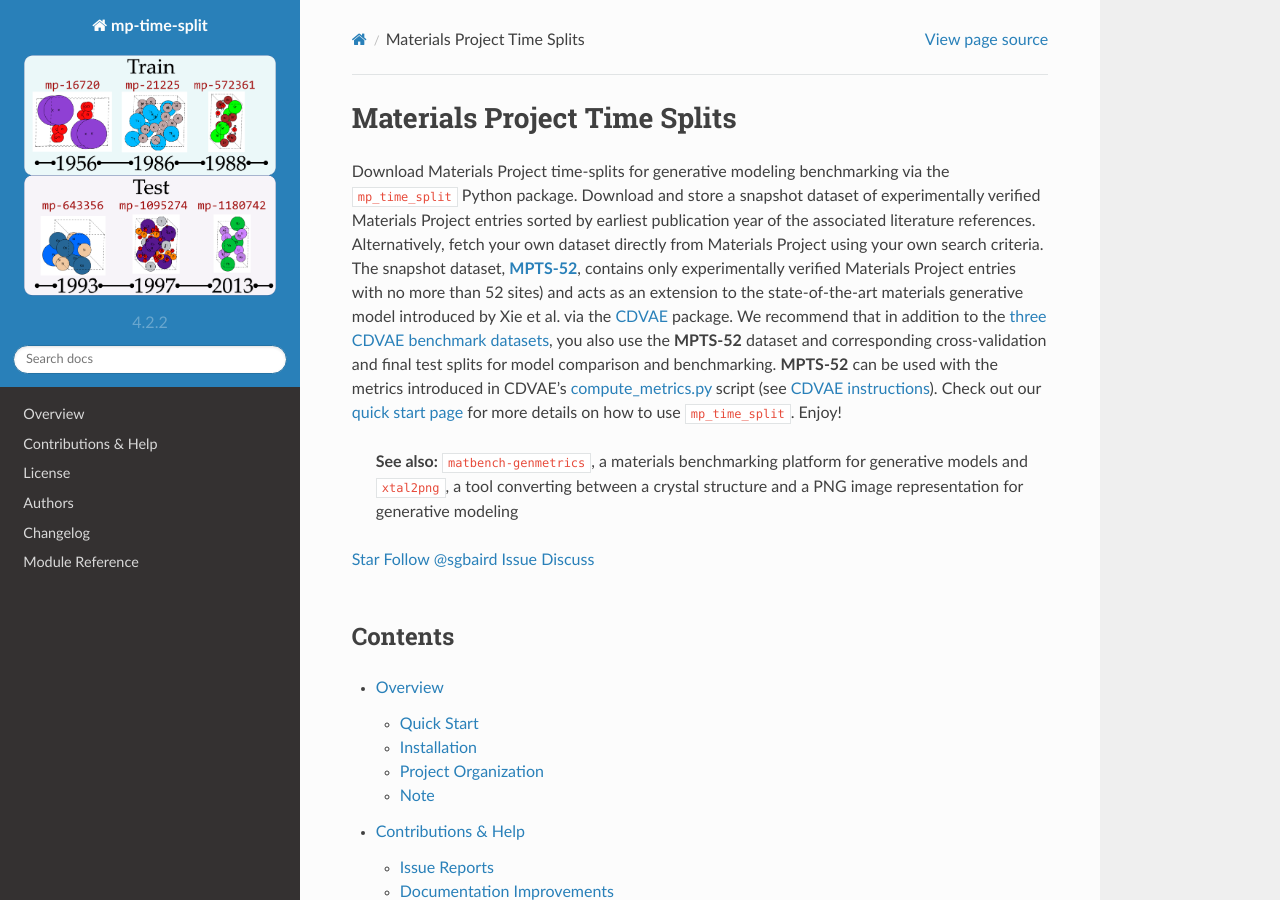
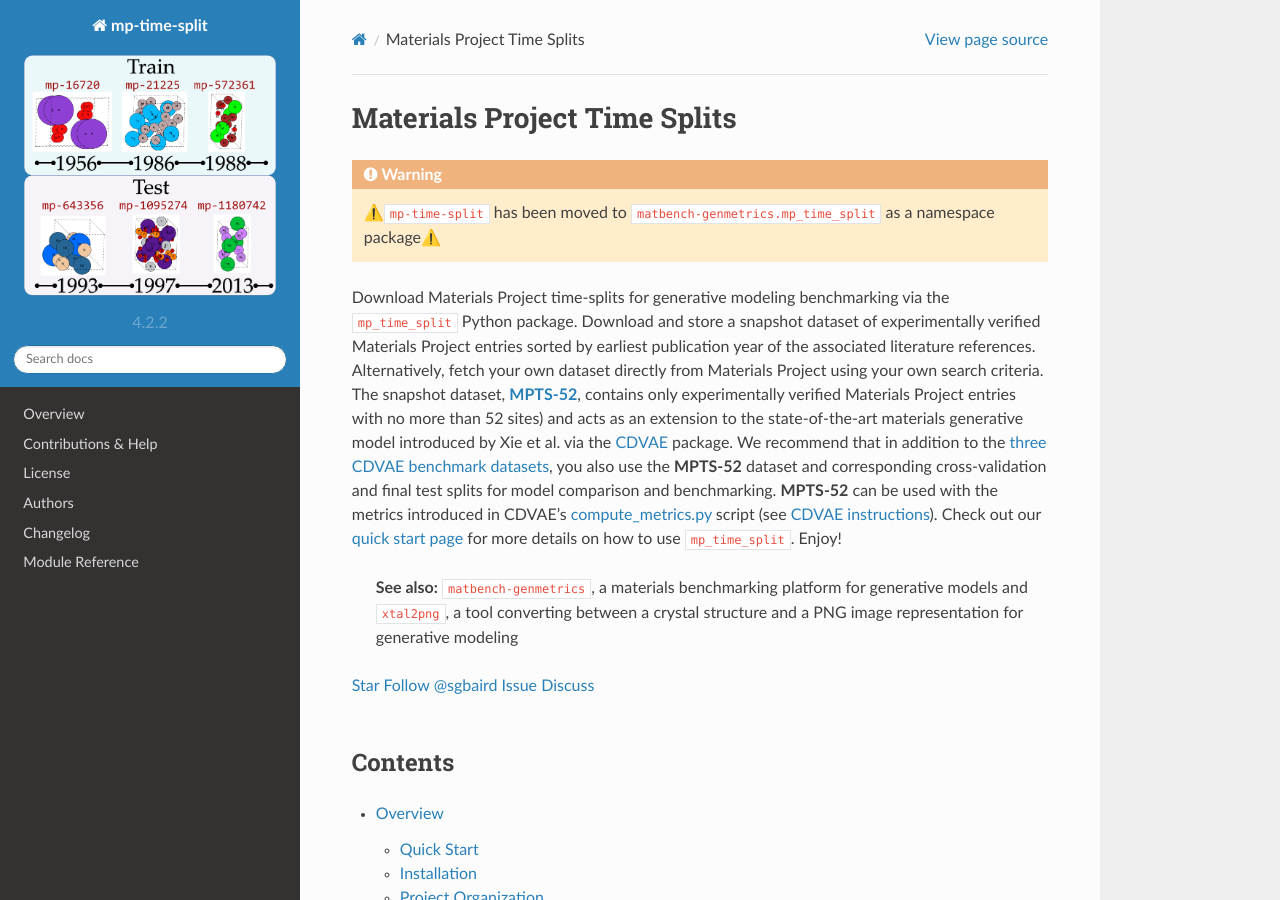
Before and after one commit to sparks-baird/mp-time-split, a Sphinx documentation site: the page built from docs/index.md, in a window 1280 px wide and 900 px high. Built offline with Sphinx 7.4.7 and the Read the Docs theme 2.0.0, drawn with Linux system fonts in a browser that asks for light colours.

Commit message:
add note about move to matbench-genmetrics

````diff
--- a/docs/index.md
+++ b/docs/index.md
@@ -1,4 +1,8 @@
 # Materials Project Time Splits
+
+```{warning}
+  ⚠️`mp-time-split` has been moved to [`matbench-genmetrics.mp_time_split`](https://github.com/sparks-baird/matbench-genmetrics) as a namespace package⚠️
+```
 
 Download Materials Project time-splits for generative modeling benchmarking via the
 `mp_time_split` Python package. Download and store a snapshot dataset of experimentally
````
